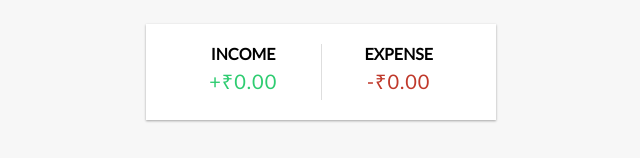
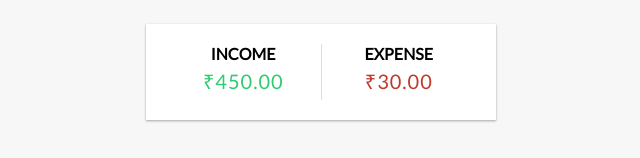
Before and after one commit to keshav29grover/expense-tracker, a React (Create React App) app: page / in a window 1280 px wide. Shown: the part 133-291 px from the top of the page, without its empty margins (319-959 px from the left). Built offline with nearby package versions, Linux system fonts and the light colour scheme.

Commit message:
changed the IncomeExpenses component to show the income and expenses

```diff
--- a/src/components/IncomeExpenses.js
+++ b/src/components/IncomeExpenses.js
@@ -1,15 +1,31 @@
-import React from 'react'
+import React, {useContext} from 'react'
+import { GlobalContext } from '../context/GlobalState'
 
 const IncomeExpenses = () => {
+  const {transactions} = useContext(GlobalContext);
+
+  const amounts = transactions.map(transactions => transactions.amount);
+
+  //Calculating income that will be greater than 0
+  const income = amounts
+    .filter(item => item > 0)
+    .reduce((acc,item) => (acc += item),0)
+    .toFixed(2)
+
+  //Calculating Expense that will be less than 0
+  const expense = (
+    amounts.filter(item => item < 0).reduce((acc,item) => (acc += item),0)*-1
+  ).toFixed(2);
+
   return (
     <div className="inc-exp-container">
         <div>
             <h4>Income</h4>
-            <p className="money plus">+₹0.00</p>
+            <p className="money plus">₹{income}</p>
         </div>
         <div>
             <h4>Expense</h4>
-            <p className="money minus">-₹0.00</p>
+            <p className="money minus">₹{expense}</p>
         </div>
     </div>
   )
```
